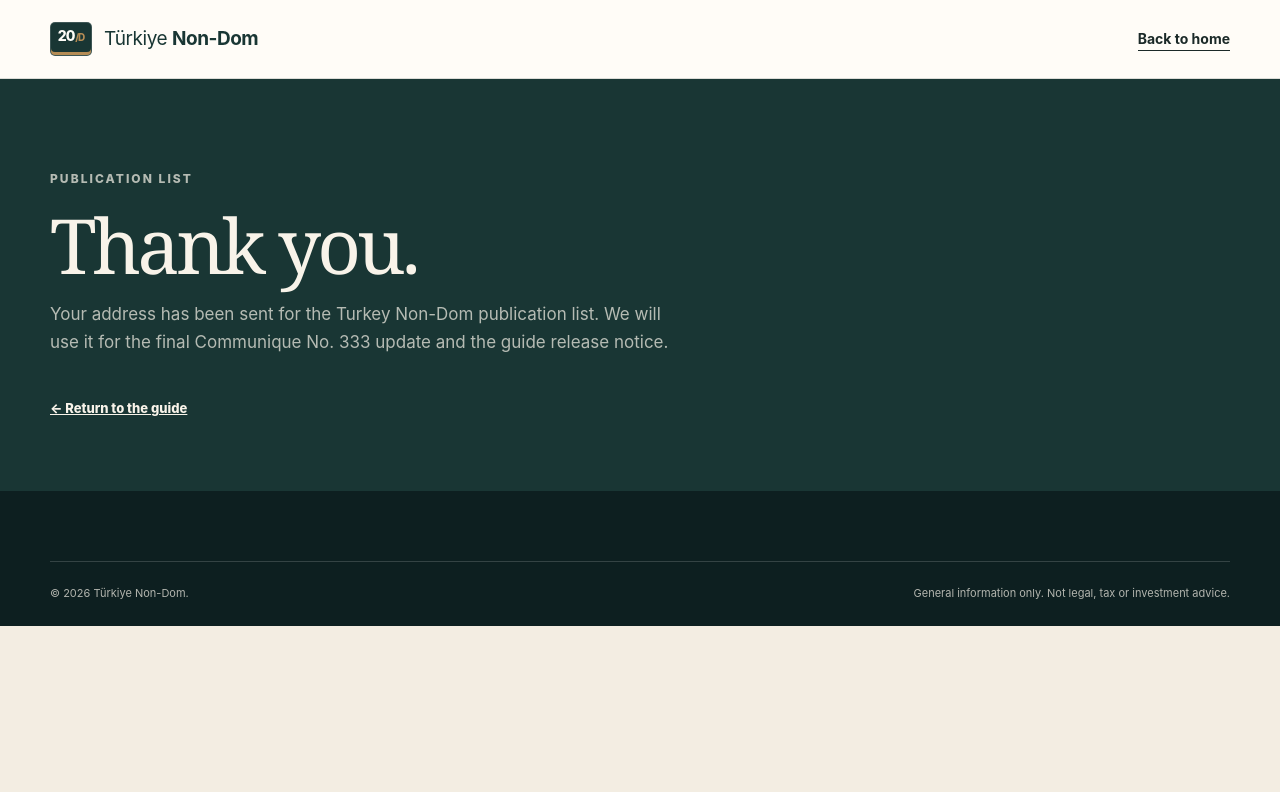
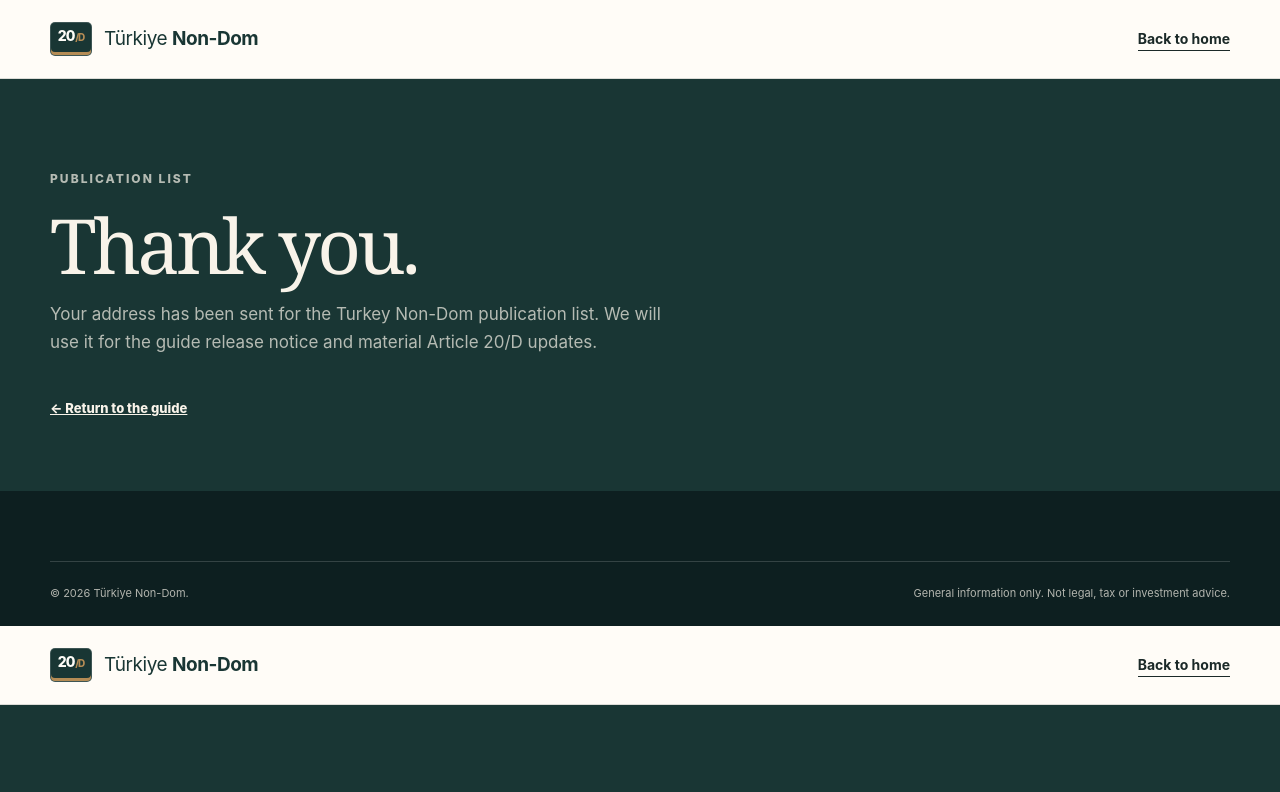
Before and after one commit to mikhail1250/TND, a website: page thank-you.html in a window 1280 px wide. Shown: the top 792 px of the page. Drawn offline with Linux system fonts and the light colour scheme.

Commit message:
Update Article 20/D guidance after Communique No. 333

```diff
--- a/thank-you.html
+++ b/thank-you.html
@@ -1,3 +1,44 @@
+<!doctype html>
+<html lang="en">
+<head>
+  <meta charset="utf-8">
+  <meta name="viewport" content="width=device-width, initial-scale=1">
+  <title>Thank You | Turkey Non-Dom</title>
+  <meta name="description" content="Confirmation page for the Turkey Non-Dom publication list.">
+  <meta name="robots" content="noindex, follow">
+  <meta name="theme-color" content="#193634">
+  <link rel="canonical" href="https://turkeynondom.com/thank-you.html">
+  <link rel="icon" href="favicon.svg" type="image/svg+xml">
+  <link rel="stylesheet" href="styles.css">
+</head>
+<body class="legal-page">
+  <header class="site-header">
+    <div class="shell header-inner">
+      <a class="brand" href="/" aria-label="T&uuml;rkiye Non-Dom home">
+        <span class="brand-mark" aria-hidden="true"><span>20</span><b>/D</b></span>
+        <span>T&uuml;rkiye <strong>Non-Dom</strong></span>
+      </a>
+      <a class="text-link" href="/">Back to home</a>
+    </div>
+  </header>
+  <main>
+    <section class="legal-hero">
+      <div class="shell">
+        <p class="eyebrow eyebrow-light">Publication list</p>
+        <h1>Thank you.</h1>
+        <p>Your address has been sent for the Turkey Non-Dom publication list. We will use it for the guide release notice and material Article 20/D updates.</p>
+        <a class="back-home" href="/">&larr; Return to the guide</a>
+      </div>
+    </section>
+  </main>
+  <footer class="site-footer">
+    <div class="shell footer-bottom">
+      <p>&copy; 2026 T&uuml;rkiye Non-Dom.</p>
+      <p>General information only. Not legal, tax or investment advice.</p>
+    </div>
+  </footer>
+</body>
+</html>
 <!doctype html>
 <html lang="en">
 <head>
```
